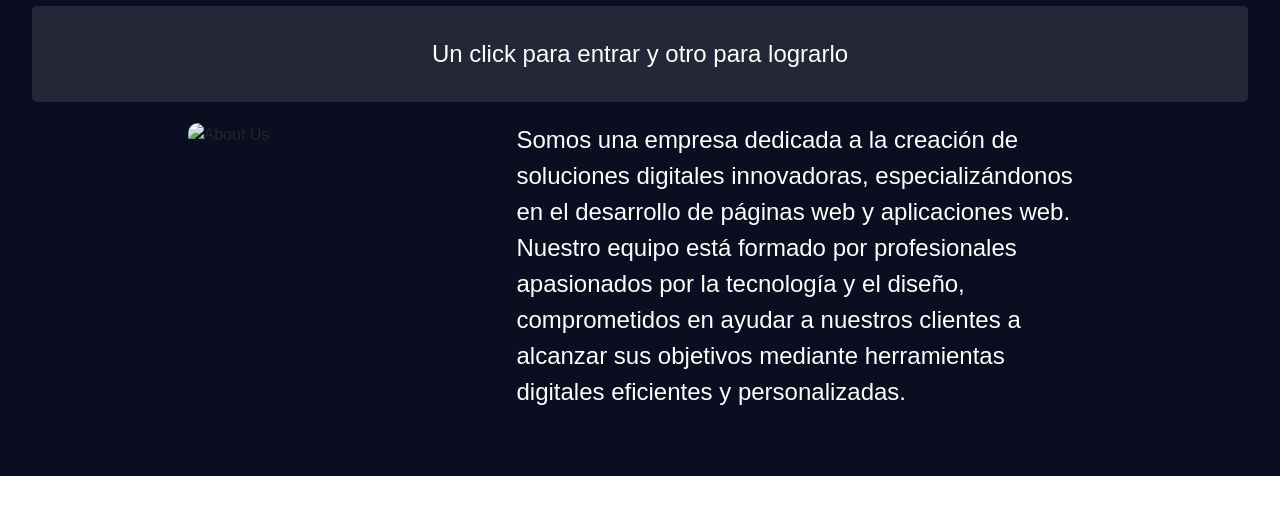
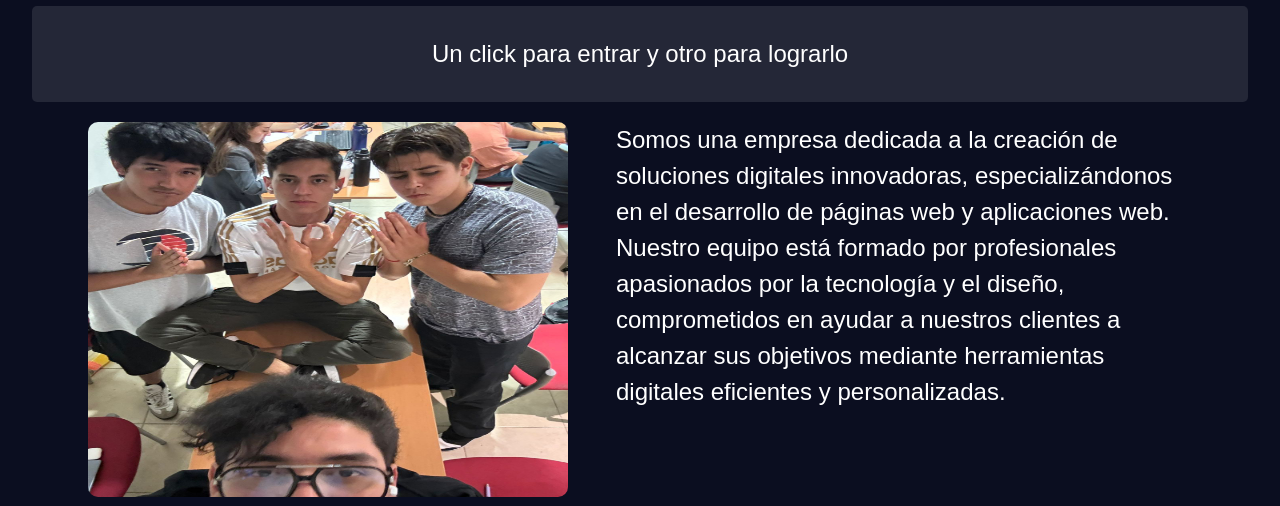
Before and after one commit to GusEstrada/EGEM2024, a plain HTML site: page Proyecto2P/Nosotros.html in a window 1280 px wide. Shown: the part 179-685 px from the top of the page. Drawn offline with Linux system fonts and the light colour scheme; the site is published under a folder, as on GitHub Pages, so addresses that start at the root find nothing.

Commit message:
Update Nosotros.html

```diff
--- a/Proyecto2P/Nosotros.html
+++ b/Proyecto2P/Nosotros.html
@@ -38,7 +38,7 @@
     <p class="tagline">Un click para entrar y otro para lograrlo</p>
     <div class="content">
       <div class="left-box">
-        <img src="/image/Foto 4.jpg" alt="About Us">
+        <img src="image/Foto 4.jpg" alt="About Us">
       </div>
       <div class="right-text">
         <p>
```
